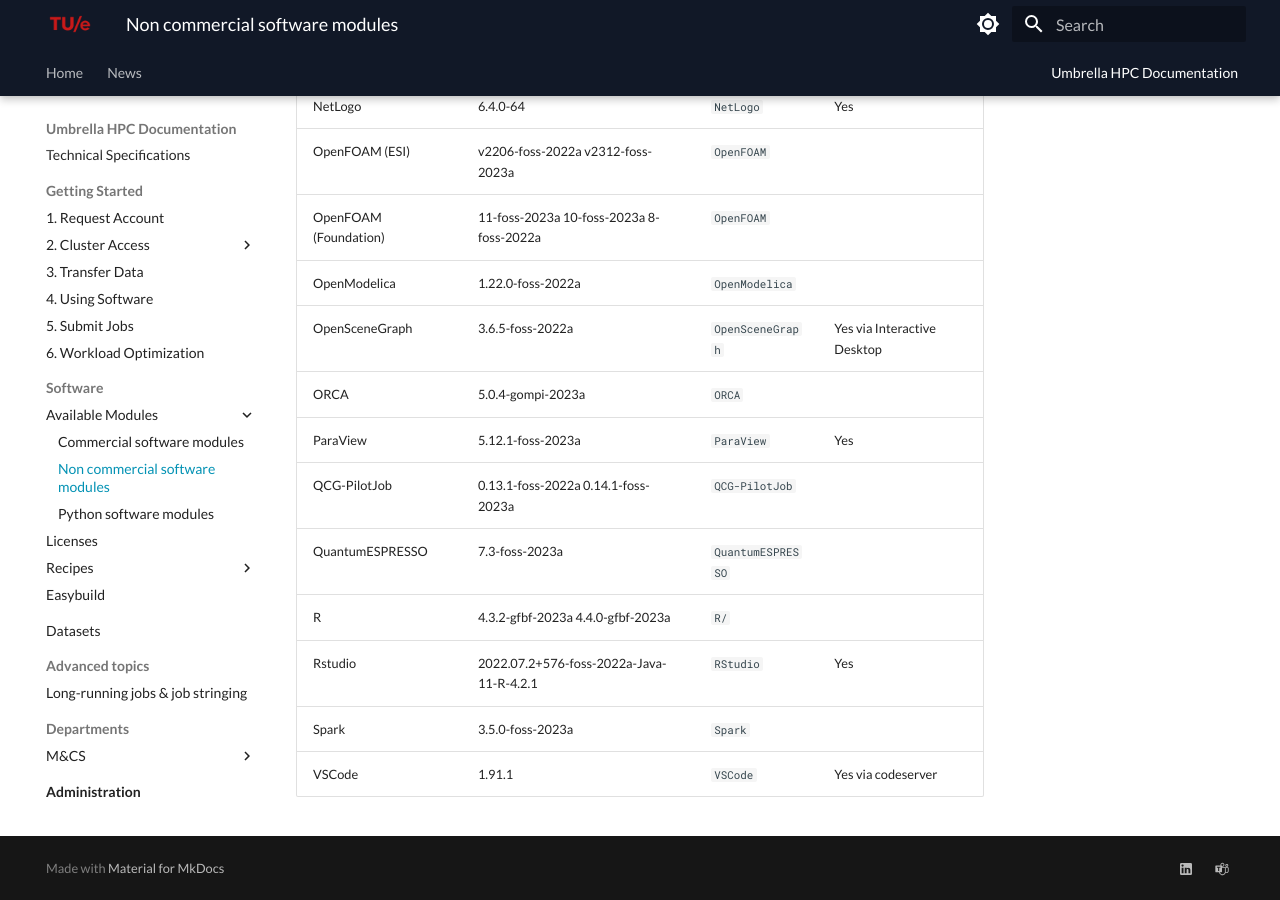
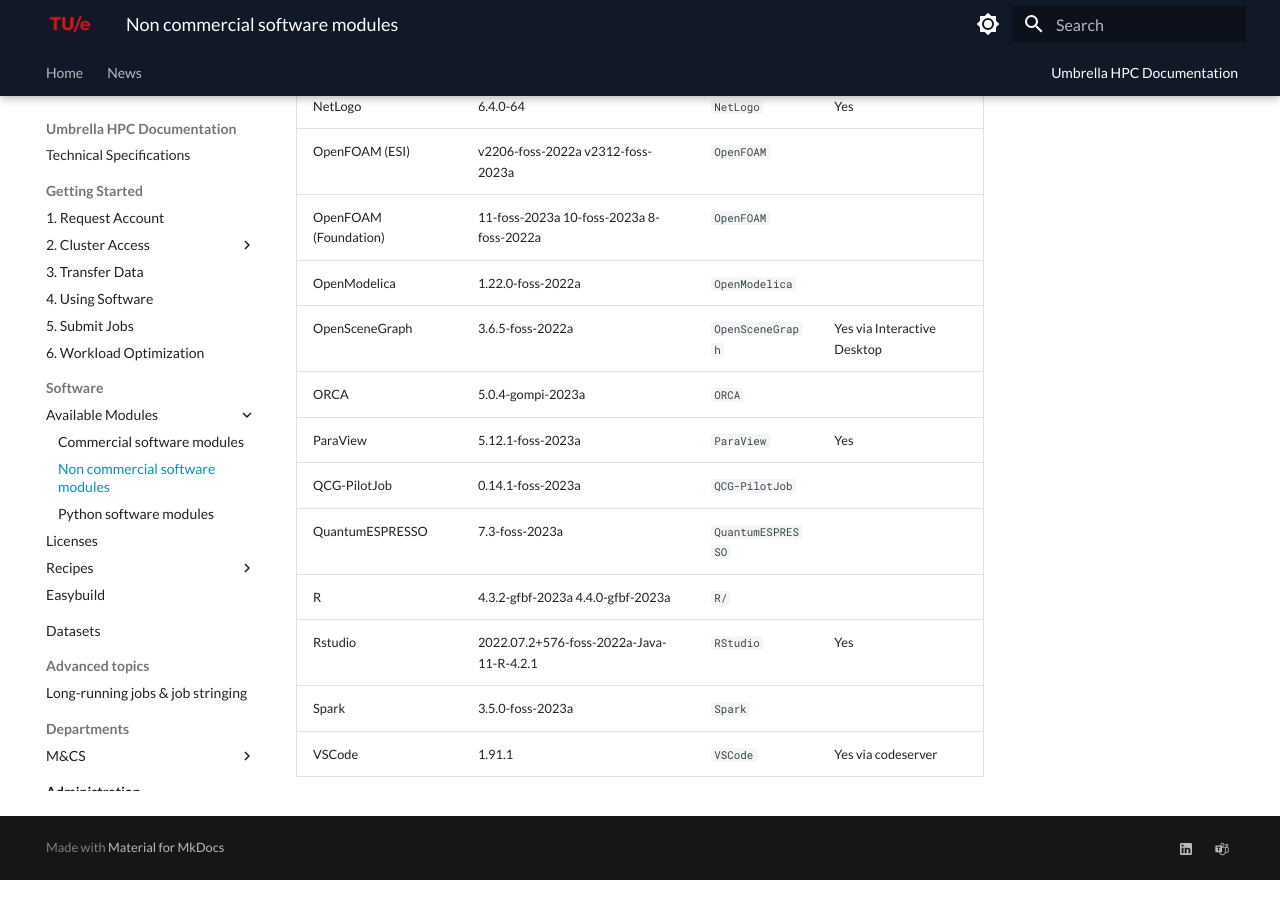
Before and after one commit to gferhpc/supercomputing.tue.nl, an MkDocs documentation site: the page built from pages/documentation/software/modules/non-commercial.md, in a window 1280 px wide and 900 px high, scrolled down 1256 px. Built offline with MkDocs 1.6.1 and Material for MkDocs 9.7.7, drawn with Linux system fonts in a browser that asks for light colours.

Commit message:
Update non-commercial.md

```diff
--- a/pages/documentation/software/modules/non-commercial.md
+++ b/pages/documentation/software/modules/non-commercial.md
@@ -93,7 +93,7 @@
 | OpenSceneGraph | 3.6.5-foss-2022a                     | `OpenSceneGraph`  | Yes via Interactive Desktop |
 | ORCA           | 5.0.4-gompi-2023a                   | `ORCA`      | |
 | ParaView       | 5.12.1-foss-2023a                    | `ParaView`  | Yes |
-| QCG-PilotJob   | 0.13.1-foss-2022a 0.14.1-foss-2023a | `QCG-PilotJob` | |
+| QCG-PilotJob   | 0.14.1-foss-2023a | `QCG-PilotJob` | |
 | QuantumESPRESSO| 7.3-foss-2023a    | `QuantumESPRESSO` | |
 | R              | 4.3.2-gfbf-2023a 4.4.0-gfbf-2023a  | `R/`        | |
 | Rstudio        | 2022.07.2+576-foss-2022a-Java-11-R-4.2.1 | `RStudio` | Yes |
```
